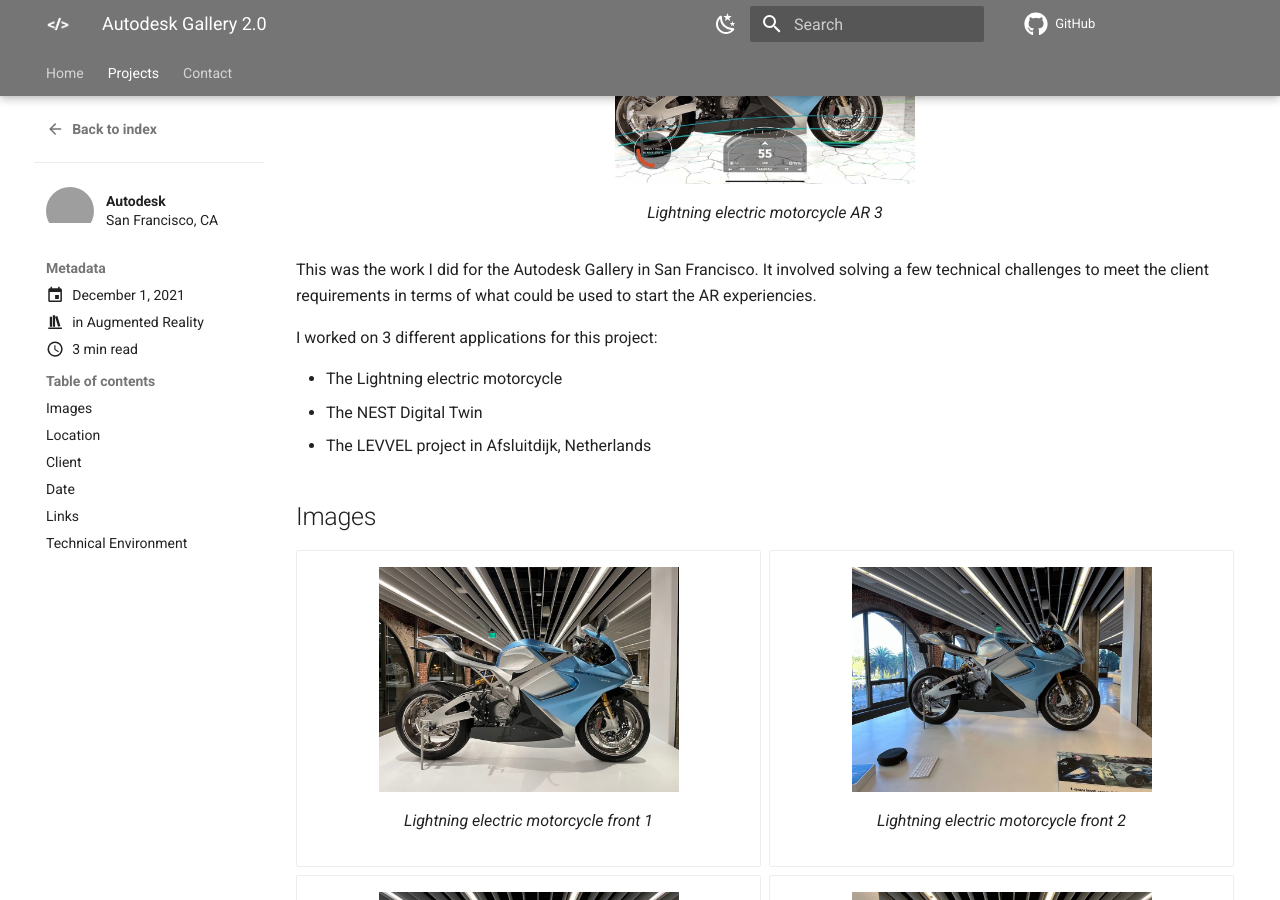
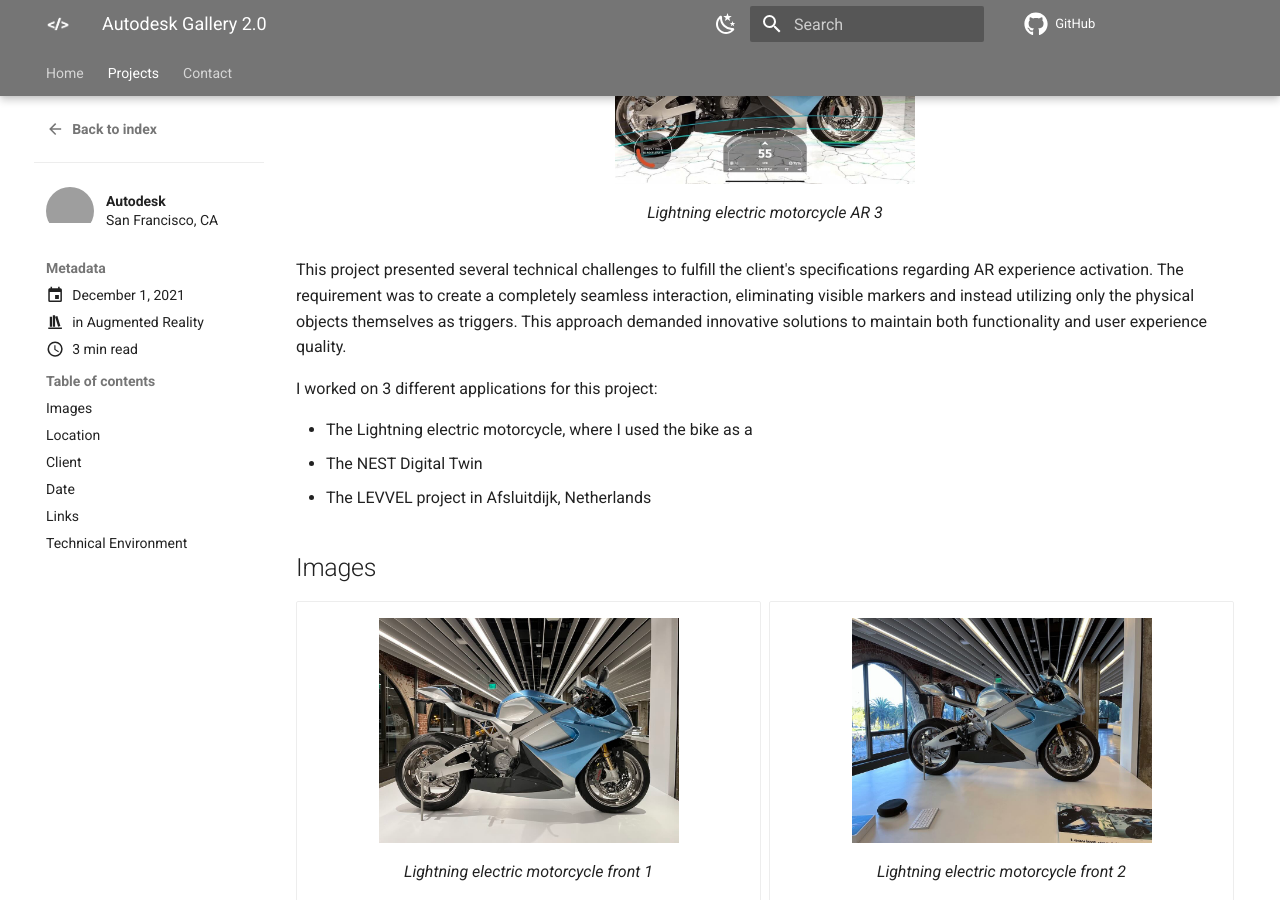
Before and after one commit to idfx/idfx.github.io, an MkDocs documentation site: the page built from docs/blog/posts/autodesk.md, in a window 1280 px wide and 900 px high, scrolled down 310 px. Built offline with MkDocs 1.6.1 and Material for MkDocs 9.7.7, drawn with Linux system fonts in a browser that asks for light colours; comment, search, counter and statistics services are not loaded; grey boxes are pictures that could not be loaded.

Commit message:
Tweaking copy

```diff
--- a/docs/blog/posts/autodesk.md
+++ b/docs/blog/posts/autodesk.md
@@ -16,14 +16,13 @@
 
 <figure markdown> ![Lightning electric motorcycle AR 3](/images/autodesk/light3.jpeg "Lightning electric motorcycle AR 3"){width="300px"} <figcaption>Lightning electric motorcycle AR 3</figcaption></figure>
 
-This was the work I did for the Autodesk Gallery in San Francisco. It involved solving a few technical
-challenges to meet the client requirements in terms of what could be used to start the AR experiencies.
+This project presented several technical challenges to fulfill the client's specifications regarding AR experience activation. The requirement was to create a completely seamless interaction, eliminating visible markers and instead utilizing only the physical objects themselves as triggers. This approach demanded innovative solutions to maintain both functionality and user experience quality.
 
 <!-- more -->
 
 I worked on 3 different applications for this project:
 
-- The Lightning electric motorcycle
+- The Lightning electric motorcycle, where I used the bike as a
 - The NEST Digital Twin
 - The LEVVEL project in Afsluitdijk, Netherlands
 
```
